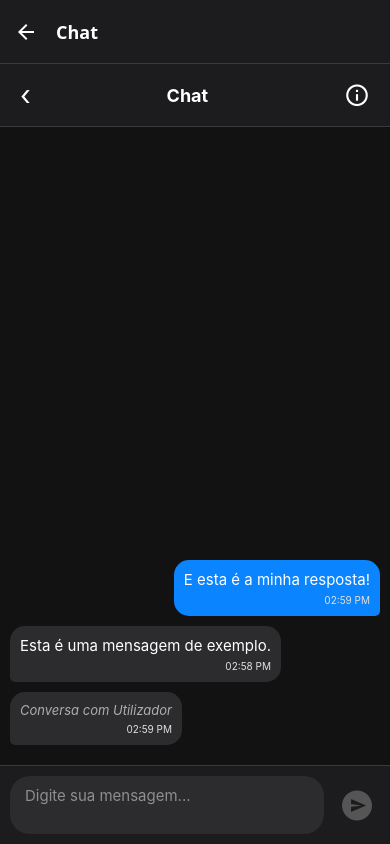
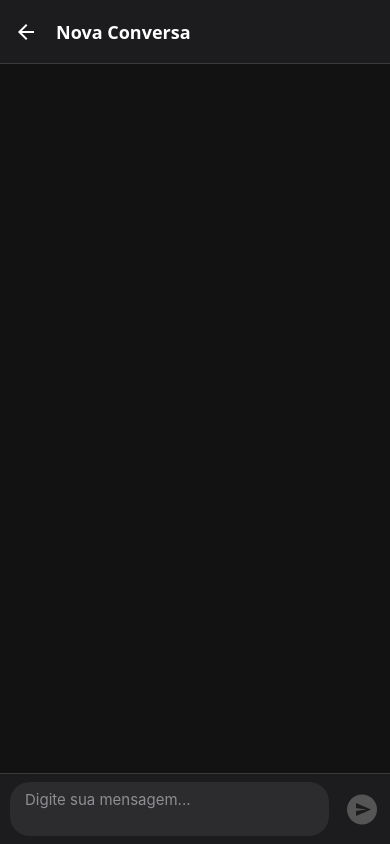
Before and after one commit to Gu1LhermeF5P/comUnidade, a React Native app: screen /Chat in a window 390 px wide. Built offline with nearby package versions, Linux system fonts and the light colour scheme.

Commit message:
style chat screen
arrumando footer da tela do chat

```diff
--- a/src/screens/Auth/OnboardingScreen.js
+++ b/src/screens/Auth/OnboardingScreen.js
@@ -7,7 +7,7 @@ import {
     TouchableOpacity as TouchableOpacityOnboarding,
     Image as ImageOnboarding,
     Alert as AlertOnboarding,
-    StatusBar as StatusBarOnboarding // Adicionado StatusBarOnboarding
+    StatusBar as StatusBarOnboarding
 } from 'react-native';
 import AsyncStorage from '@react-native-async-storage/async-storage';
 import AppLogo from '../../assets/logo_comunidade_icon.png';
@@ -50,7 +50,7 @@ const OnboardingScreen = ({ route, navigation }) => {
             <TextOnboarding style={stylesOnboarding.permissionNote}>Você será solicitado a conceder estas permissões quando necessário dentro do app.</TextOnboarding>
         </ViewOnboarding>
         <TouchableOpacityOnboarding style={stylesOnboarding.button} onPress={handleCompleteAndProceed}>
-          <TextOnboarding style={stylesOnboarding.buttonText}>Percebi, Continuar</TextOnboarding>
+          <TextOnboarding style={stylesOnboarding.buttonText}>Aceito, Continuar</TextOnboarding>
         </TouchableOpacityOnboarding>
       </ViewOnboarding>
     </SafeAreaViewOnboarding>
--- a/src/screens/Chat/ChatListScreen.js
+++ b/src/screens/Chat/ChatListScreen.js
@@ -1,59 +1,96 @@
-import React, { useState, useEffect, useCallback } from 'react'; // Adicionado useState, useEffect, useCallback
+import React, { useEffect, useState, useCallback } from 'react';
 import {
     View,
     Text,
-    StyleSheet,
+    StyleSheet, // Importação padrão
     SafeAreaView,
     FlatList,
     TouchableOpacity,
     StatusBar,
-    // ActivityIndicator, // Não é mais necessário para esta versão simples
-    // Alert
+    Alert,
+    Platform
 } from 'react-native';
 import Icon from 'react-native-vector-icons/MaterialCommunityIcons';
-// import * as P2PService from '../../services/offlineCommunicationService'; // Removida importação do serviço P2P
+import AsyncStorage from '@react-native-async-storage/async-storage';
 
-const MOCK_CHATS = [ // Dados fictícios para a lista de chats
-  { id: '1', name: 'Flavio Santos', lastMessage: 'Olá! Tudo bem?', timestamp: '17:30', unread: true, avatarColor: '#FF6B6B' },
-  { id: '2', name: 'Alvaro D.', lastMessage: 'Sim, e consigo ver os boletins.', timestamp: '16:45', unread: false, avatarColor: '#4ECDC4' },
-  { id: '3', name: 'Grupo da Vizinhança', lastMessage: 'Alguém tem notícias da zona norte?', timestamp: 'Ontem', unread: true, avatarColor: '#FFD166' },
-];
+const CHATS_STORAGE_KEY = '@ComUnidade:chats';
 
-const ChatListItem = ({ item, onPress }) => (
+const ChatListItem = ({ item, onPress, onDeleteChat }) => (
   <TouchableOpacity style={styles.itemContainer} onPress={onPress}>
-    <View style={[styles.avatar, { backgroundColor: item.avatarColor || '#3A3A3C' }]}>
-      <Text style={styles.avatarText}>{(item.name || 'U').substring(0,1).toUpperCase()}</Text>
+    <View style={styles.avatar}>
+      <Icon name="account-group-outline" size={30} color="#FFFFFF" />
     </View>
     <View style={styles.itemTextContainer}>
-      <Text style={styles.itemName}>{item.name || 'Conversa Desconhecida'}</Text>
-      <Text style={styles.itemLastMessage} numberOfLines={1}>{item.lastMessage}</Text>
+      <Text style={styles.itemName}>{item.name || 'Nova Conversa'}</Text>
+      <Text style={styles.itemLastMessage} numberOfLines={1}>
+        {item.lastMessage || 'Toque para iniciar a conversa.'}
+      </Text>
     </View>
-    <View style={styles.itemMetaContainer}>
-      <Text style={styles.itemTimestamp}>{item.timestamp}</Text>
-      {item.unread && <View style={styles.unreadDot} />}
-    </View>
+    <TouchableOpacity onPress={onDeleteChat} style={styles.deleteChatButton}>
+        <Icon name="trash-can-outline" size={24} color="#FF6B6B" />
+    </TouchableOpacity>
   </TouchableOpacity>
 );
 
-const ScreenHeaderChatList = ({ onNewChatPress }) => ( // Alterado para onNewChatPress
-  <View style={styles.headerContainer}>
-    <View style={styles.headerActionPlaceholder} />
-    <Text style={styles.headerTitle}>Mensagens Offline</Text>
-    <TouchableOpacity onPress={onNewChatPress}>
+const ScreenHeaderChatList = ({ onNewChat }) => (
+  <View style={styles.customHeaderContainer}>
+    <View style={styles.headerIconPlaceholder} />
+    <Text style={styles.customHeaderTitle}>Mensagens (Local)</Text>
+    <TouchableOpacity onPress={onNewChat} style={styles.headerActionButton}>
       <Icon name="plus-circle-outline" size={28} color="#0A84FF" />
     </TouchableOpacity>
   </View>
 );
 
 const ChatListScreen = ({ navigation }) => {
-  const [chats, setChats] = useState(MOCK_CHATS); // Usa os dados mock
+  const [chats, setChats] = useState([]);
 
-  // Função para simular a criação de um novo chat ou outra ação
+  const loadChats = useCallback(async () => {
+    try {
+      const storedChats = await AsyncStorage.getItem(CHATS_STORAGE_KEY);
+      if (storedChats !== null) {
+        setChats(JSON.parse(storedChats).sort((a,b) => new Date(b.lastMessageTimestamp || 0) - new Date(a.lastMessageTimestamp || 0)));
+      }
+    } catch (e) {
+      console.error("Erro ao carregar conversas:", e);
+    }
+  }, []);
+
+  useEffect(() => {
+    const unsubscribeFocus = navigation.addListener('focus', () => {
+      loadChats();
+    });
+    loadChats();
+    return unsubscribeFocus;
+  }, [navigation, loadChats]);
+
+  const saveChats = async (updatedChats) => {
+    try {
+      await AsyncStorage.setItem(CHATS_STORAGE_KEY, JSON.stringify(updatedChats));
+    } catch (e) {
+      console.error("Erro ao guardar conversas:", e);
+    }
+  };
+
   const handleNewChat = () => {
-    console.log("Botão de Nova Mensagem/Chat pressionado.");
-    // Aqui você poderia adicionar lógica para criar um novo chat mockado
-    // ou navegar para uma tela de seleção de contactos (se tivesse uma)
-    // Por agora, apenas um log.
+    const newChatId = `chat_${Date.now()}`;
+    navigation.navigate('Chat', { chatId: newChatId, chatName: 'Nova Conversa', isNewChat: true });
+  };
+
+  const handleDeleteChat = (chatIdToDelete) => {
+    Alert.alert(
+        "Excluir Conversa",
+        "Tem a certeza que deseja excluir esta conversa e todas as suas mensagens? Esta ação não pode ser desfeita.",
+        [
+            { text: "Cancelar", style: "cancel"},
+            { text: "Excluir", style: "destructive", onPress: async () => {
+                const updatedChats = chats.filter(chat => chat.id !== chatIdToDelete);
+                setChats(updatedChats);
+                await saveChats(updatedChats);
+                await AsyncStorage.removeItem(`@ComUnidade:messages_${chatIdToDelete}`);
+            }}
+        ]
+    );
   };
 
   const handleChatPress = (chat) => {
@@ -62,21 +99,25 @@ const ChatListScreen = ({ navigation }) => {
 
   return (
     <SafeAreaView style={styles.safeArea}>
-      <StatusBar barStyle="light-content" backgroundColor={'#1C1C1E'} />
-      <ScreenHeaderChatList onNewChatPress={handleNewChat} />
+      <StatusBar barStyle="light-content" backgroundColor={'#121212'} />
+      <ScreenHeaderChatList onNewChat={handleNewChat} />
       <FlatList
         data={chats}
         renderItem={({ item }) => (
-          <ChatListItem item={item} onPress={() => handleChatPress(item)} />
+          <ChatListItem
+            item={item}
+            onPress={() => handleChatPress(item)}
+            onDeleteChat={() => handleDeleteChat(item.id)}
+          />
         )}
         keyExtractor={(item) => item.id}
         contentContainerStyle={styles.listContentContainer}
         ItemSeparatorComponent={() => <View style={styles.separator} />}
         ListEmptyComponent={
             <View style={styles.emptyContainer}>
-                <Icon name="message-off-outline" size={60} color="#555"/>
+                <Icon name="message-text-off-outline" size={60} color="#555"/>
                 <Text style={styles.emptyListText}>
-                    Nenhuma conversa iniciada.
+                    Nenhuma conversa iniciada.{'\n'}Toque em (+) para criar uma nova.
                 </Text>
             </View>
         }
@@ -85,11 +126,30 @@ const ChatListScreen = ({ navigation }) => {
   );
 };
 
-const styles = StyleSheet.create({
-  safeArea: { flex: 1, backgroundColor: '#1C1C1E' },
-  headerContainer: { flexDirection: 'row', alignItems: 'center', justifyContent: 'space-between', paddingHorizontal: 16, paddingVertical: 12, borderBottomWidth: 1, borderBottomColor: '#3A3A3C', backgroundColor: '#1C1C1E' },
-  headerTitle: { fontSize: 20, fontWeight: 'bold', color: '#FFFFFF' },
-  headerActionPlaceholder: { width: 28 },
+const styles = StyleSheet.create({ // Usando StyleSheet.create padrão
+  safeArea: { flex: 1, backgroundColor: '#121212' },
+  customHeaderContainer: {
+    flexDirection: 'row',
+    justifyContent: 'space-between',
+    alignItems: 'center',
+    paddingTop: Platform.OS === 'android' ? StatusBar.currentHeight : 20,
+    paddingBottom: 15,
+    paddingHorizontal: 15,
+    backgroundColor: '#1C1C1E',
+    borderBottomWidth: 1,
+    borderBottomColor: '#3A3A3C',
+  },
+  customHeaderTitle: {
+    fontSize: 20,
+    fontWeight: 'bold',
+    color: '#FFFFFF',
+  },
+  headerIconPlaceholder: {
+    width: 28,
+  },
+  headerActionButton: {
+    padding: 5,
+  },
   listContentContainer: { paddingHorizontal: 0, paddingTop: 10, flexGrow:1 },
   itemContainer: { flexDirection: 'row', alignItems: 'center', backgroundColor: '#1C1C1E', paddingVertical: 12, paddingHorizontal:16},
   avatar: { width: 48, height: 48, borderRadius: 24, justifyContent: 'center', alignItems: 'center', marginRight: 15, backgroundColor: '#3A3A3C' },
@@ -97,9 +157,7 @@ const styles = StyleSheet.create({
   itemTextContainer: { flex: 1 },
   itemName: { fontSize: 16, fontWeight: 'bold', color: '#FFFFFF' },
   itemLastMessage: { fontSize: 14, color: '#AEAEB2', marginTop: 2 },
-  itemMetaContainer: { alignItems: 'flex-end' },
-  itemTimestamp: { fontSize: 12, color: '#8E8E93' },
-  unreadDot: { width: 10, height: 10, borderRadius: 5, backgroundColor: '#0A84FF', marginTop: 5 },
+  deleteChatButton: { padding: 8 },
   separator: { height: 1, backgroundColor: '#2C2C2E', },
   emptyContainer: { flex:1, justifyContent:'center', alignItems:'center', paddingHorizontal: 20},
   emptyListText: { textAlign:'center', marginTop: 20, fontSize:16, color:'#AEAEB2', lineHeight:24},
--- a/src/screens/Chat/ChatScreen.js
+++ b/src/screens/Chat/ChatScreen.js
@@ -1,139 +1,211 @@
-import React, { useState as useStateChat, useCallback as useCallbackChat, useEffect as useEffectChatScreen } from 'react';
+import React, { useState, useCallback, useEffect } from 'react';
 import {
-    View as ViewChat,
-    Text as TextChat,
-    StyleSheet as StyleSheetChat,
-    SafeAreaView as SafeAreaViewChat,
-    TextInput as TextInputChat,
-    FlatList as FlatListMessages,
-    TouchableOpacity as TouchableOpacityChat,
-    StatusBar as StatusBarChat,
+    View,
+    Text,
+    StyleSheet,
+    SafeAreaView,
+    TextInput,
+    FlatList,
+    TouchableOpacity,
+    StatusBar,
     KeyboardAvoidingView,
     Platform,
-    // Alert as AlertChat // Não é mais necessário para esta versão simples
+    Alert
 } from 'react-native';
-import IconChat from 'react-native-vector-icons/MaterialCommunityIcons';
-// import * as P2PService from '../../services/offlineCommunicationService'; // Removida importação do serviço P2P
+import Icon from 'react-native-vector-icons/MaterialCommunityIcons';
+import AsyncStorage from '@react-native-async-storage/async-storage';
+import { useHeaderHeight } from '@react-navigation/elements'; // Para obter a altura do header da Stack
 
 const ChatScreen = ({ route, navigation }) => {
-  const { chatId, chatName } = route.params || {};
+  const { chatId, chatName: initialChatName, isNewChat } = route.params || {};
 
-  // Mensagens mockadas para este chat específico
-  const [messages, setMessages] = useStateChat([
-    { id: '1', text: `Conversa com ${chatName || 'Utilizador'}`, sender: 'system', timestamp: new Date().toISOString() },
-    { id: '2', text: 'Esta é uma mensagem de exemplo.', sender: 'other', timestamp: new Date(Date.now() - 60000).toISOString() }, // sender 'other'
-    { id: '3', text: 'E esta é a minha resposta!', sender: 'me', timestamp: new Date().toISOString() }, // sender 'me'
-  ]);
-  const [inputText, setInputText] = useStateChat('');
+  const [messages, setMessages] = useState([]);
+  const [inputText, setInputText] = useState('');
+  const [currentChatName, setCurrentChatName] = useState(initialChatName || 'Nova Conversa');
+  const MESSAGES_KEY = `@ComUnidade:messages_${chatId}`;
+  const CHATS_KEY_FOR_LIST = '@ComUnidade:chats';
+  const headerHeight = useHeaderHeight(); // Obtém a altura do header da Stack Navigator
 
-  // Não há mais subscrição a mensagens P2P
-  useEffectChatScreen(() => {
-    console.log(`A iniciar chat com ${chatName} (ID: ${chatId})`);
-    // Lógica de limpeza (se houver alguma) pode ir aqui no retorno
-    return () => {
-      console.log(`A fechar chat com ${chatName}`);
-    };
-  }, [chatId, chatName]);
+  const loadMessages = useCallback(async () => {
+    if (!chatId) return;
+    try {
+      const storedMessages = await AsyncStorage.getItem(MESSAGES_KEY);
+      if (storedMessages !== null) {
+        setMessages(JSON.parse(storedMessages));
+      } else if (isNewChat) {
+        const systemMessage = {
+            id: String(Date.now()), text: `Conversa iniciada com ${currentChatName}.`,
+            sender: 'system', timestamp: new Date().toISOString(),
+        };
+        setMessages([systemMessage]);
+      }
+    } catch (e) { console.error("Erro ao carregar mensagens:", e); }
+  }, [chatId, MESSAGES_KEY, isNewChat, currentChatName]);
 
-  const onSend = useCallbackChat(() => {
-    if (inputText.trim().length > 0) {
-      const myUniqueDeviceId = 'me'; // Simplesmente 'me' para o remetente local
+  useEffect(() => {
+    loadMessages();
+    // O título do header agora é definido no App.js nas options da Stack.Screen
+    // Mas podemos atualizar o `currentChatName` se ele mudar após o prompt
+    if (initialChatName !== currentChatName) {
+        navigation.setOptions({ title: currentChatName });
+    }
+  }, [loadMessages, navigation, currentChatName, initialChatName]);
 
+  const saveMessagesToStorage = async (updatedMessages) => {
+    if (!chatId) return;
+    try {
+      await AsyncStorage.setItem(MESSAGES_KEY, JSON.stringify(updatedMessages));
+    } catch (e) { console.error("Erro ao guardar mensagens:", e); }
+  };
+
+  const updateChatListSummary = async (lastMessageText) => {
+    try {
+        const storedChats = await AsyncStorage.getItem(CHATS_KEY_FOR_LIST);
+        let chatsArray = storedChats ? JSON.parse(storedChats) : [];
+        const chatIndex = chatsArray.findIndex(c => c.id === chatId);
+
+        const chatSummary = {
+            id: chatId, name: currentChatName,
+            lastMessage: lastMessageText, lastMessageTimestamp: new Date().toISOString(),
+        };
+
+        if (chatIndex > -1) {
+            chatsArray[chatIndex] = chatSummary;
+        } else {
+            chatsArray.unshift(chatSummary);
+        }
+        chatsArray.sort((a,b) => new Date(b.lastMessageTimestamp) - new Date(a.lastMessageTimestamp));
+
+        await AsyncStorage.setItem(CHATS_KEY_FOR_LIST, JSON.stringify(chatsArray));
+    } catch (e) { console.error("Erro ao atualizar lista de chats:", e); }
+  };
+
+  const onSend = useCallback(async () => {
+    if (inputText.trim().length > 0 && chatId) {
+      const myUniqueDeviceId = 'me';
       const newMessage = {
-        id: String(Date.now()),
-        text: inputText,
-        sender: myUniqueDeviceId,
-        timestamp: new Date().toISOString(),
+        id: String(Date.now()), text: inputText,
+        sender: myUniqueDeviceId, timestamp: new Date().toISOString(),
       };
 
-      setMessages(prevMessages => [newMessage, ...prevMessages]); // Adiciona no início para ordem decrescente
+      const updatedMessages = [newMessage, ...messages];
+      setMessages(updatedMessages);
+      await saveMessagesToStorage(updatedMessages);
+
+      if (isNewChat && currentChatName === 'Nova Conversa') {
+        Alert.prompt(
+          "Nome da Conversa", "Dê um nome para esta nova conversa:",
+          [{ text: "Cancelar", style: "cancel" },
+           { text: "Guardar", onPress: async (name) => {
+                const finalName = name || `Conversa`;
+                setCurrentChatName(finalName);
+                await updateChatListSummary(inputText);
+                navigation.setParams({ chatName: finalName, isNewChat: false });
+              }
+           }], 'plain-text', currentChatName !== 'Nova Conversa' ? currentChatName : ''
+        );
+      } else {
+        await updateChatListSummary(inputText);
+      }
       setInputText('');
-
-      console.log("Mensagem adicionada localmente:", newMessage);
-      // Não há chamada a P2PService.sendMessage
     }
-  }, [inputText, messages]); // Removido chatId e isConnected das dependências
+  }, [inputText, messages, chatId, saveMessagesToStorage, isNewChat, currentChatName, navigation, updateChatListSummary]);
 
   const renderMessageItem = ({ item }) => (
-    <ViewChat style={[stylesChat.messageBubble, item.sender === 'me' ? stylesChat.userMessage : stylesChat.otherMessage]}>
-      {item.sender === 'system' ? (
-         <TextChat style={stylesChat.systemMessageText}>{item.text}</TextChat>
-      ) : (
-        <TextChat style={stylesChat.messageText}>{item.text}</TextChat>
+    <View style={[styles.messageBubble,
+        item.sender === 'me' ? styles.userMessage :
+        item.sender === 'system' ? styles.systemMessage : styles.otherMessage
+    ]}>
+      <Text style={item.sender === 'system' ? styles.systemMessageText : styles.messageText}>
+        {item.text}
+      </Text>
+      {item.sender !== 'system' && (
+        <Text style={styles.messageTimestamp}>
+            {new Date(item.timestamp).toLocaleTimeString([], { hour: '2-digit', minute: '2-digit' })}
+        </Text>
       )}
-      <TextChat style={stylesChat.messageTimestamp}>{new Date(item.timestamp).toLocaleTimeString([], { hour: '2-digit', minute: '2-digit' })}</TextChat>
-    </ViewChat>
+    </View>
   );
 
-  const ScreenHeaderChat = () => (
-    <ViewChat style={stylesChat.headerContainer}>
-      <TouchableOpacityChat onPress={() => navigation.goBack()} style={stylesChat.backButton}>
-         <TextChat style={stylesChat.backButtonText}>‹</TextChat>
-      </TouchableOpacityChat>
-      <ViewChat style={stylesChat.headerTitleContainer}>
-        <TextChat style={stylesChat.headerTitle} numberOfLines={1}>{chatName || 'Chat'}</TextChat>
-        {/* Removido indicador de conexão, pois é apenas front-end */}
-      </ViewChat>
-      <TouchableOpacityChat onPress={() => console.log("Info do chat")} style={stylesChat.actionButton}>
-        <IconChat name="information-outline" size={26} color="#FFFFFF" />
-      </TouchableOpacityChat>
-    </ViewChat>
-  );
+  // O ScreenHeaderChat foi removido daqui, pois o header agora é gerido pelo StackNavigator no App.js
 
   return (
-    <SafeAreaViewChat style={stylesChat.safeArea}>
-      <StatusBarChat barStyle="light-content" backgroundColor={'#1C1C1E'} />
-      <ScreenHeaderChat />
+    <SafeAreaView style={styles.safeArea}>
+      {/* A StatusBar hidden={true} está no App.js, então não precisamos de outra aqui */}
+      {/* O header da StackNavigator é usado, então não precisamos do ScreenHeaderChat aqui */}
       <KeyboardAvoidingView
-        behavior={Platform.OS === "ios" ? "padding" : undefined}
-        style={{ flex: 1 }}
-        keyboardVerticalOffset={Platform.OS === "ios" ? 60 : 0}
+        behavior={Platform.OS === "ios" ? "padding" : undefined} // 'height' pode ser problemático no Android com headers
+        style={styles.keyboardAvoidingContainer}
+        keyboardVerticalOffset={headerHeight + (Platform.OS === 'android' ? StatusBar.currentHeight || 0 : 0) } // Ajuste com altura do header e status bar no Android
       >
-        <FlatListMessages
+        <FlatList
             data={messages}
             renderItem={renderMessageItem}
             keyExtractor={(item) => item.id}
-            style={stylesChat.messagesList}
+            style={styles.messagesList}
             inverted
-            contentContainerStyle={{paddingVertical:10}}
+            contentContainerStyle={styles.messagesListContent}
         />
-        <ViewChat style={stylesChat.inputContainer}>
-            <TextInputChat
-            style={stylesChat.textInput}
+        <View style={styles.inputContainer}>
+            <TextInput
+            style={styles.textInput}
             placeholder={"Digite sua mensagem..."}
             placeholderTextColor="#8E8E93"
             value={inputText}
             onChangeText={setInputText}
             multiline
             />
-            <TouchableOpacityChat style={stylesChat.sendButton} onPress={onSend} disabled={!inputText.trim()}>
-            <IconChat name="send-circle" size={36} color={!inputText.trim() ? "#555" : "#0A84FF"} />
-            </TouchableOpacityChat>
-        </ViewChat>
+            <TouchableOpacity style={styles.sendButton} onPress={onSend} disabled={!inputText.trim()}>
+            <Icon name="send-circle" size={36} color={!inputText.trim() ? "#555" : "#0A84FF"} />
+            </TouchableOpacity>
+        </View>
       </KeyboardAvoidingView>
-    </SafeAreaViewChat>
+    </SafeAreaView>
   );
 };
 
-const stylesChat = StyleSheetChat.create({
+const styles = StyleSheet.create({
   safeArea: { flex: 1, backgroundColor: '#121212' },
-  headerContainer: { flexDirection: 'row', alignItems: 'center', justifyContent: 'space-between', paddingVertical: 12, paddingHorizontal: 10, borderBottomWidth: 1, borderBottomColor: '#3A3A3C', backgroundColor: '#1C1C1E' },
-  backButton: { paddingHorizontal:10, paddingVertical:5 },
-  backButtonText: { color: '#FFFFFF', fontSize: 28, lineHeight: 28 },
-  headerTitleContainer: { flex:1, flexDirection:'row', justifyContent:'center', alignItems:'center', marginHorizontal:5 },
-  headerTitle: { fontSize: 18, fontWeight: 'bold', color: '#FFFFFF' },
-  // connectionDot: { width:8, height:8, borderRadius:4, marginLeft:8}, // Removido
-  actionButton: { paddingHorizontal:10, paddingVertical:5 },
-  messagesList: { flex: 1, paddingHorizontal: 10 },
+  keyboardAvoidingContainer: { // Novo container para o KeyboardAvoidingView
+    flex: 1,
+  },
+  // headerContainer: { ... }, // Removido, pois o header é da Stack
+  messagesList: {
+    flex: 1,
+    paddingHorizontal: 10,
+  },
+  messagesListContent: { // Adicionado para padding na lista invertida
+    paddingTop: 10, // Espaço no topo da lista (que é o fundo visualmente)
+    paddingBottom:10, // Espaço no fundo da lista (que é o topo visualmente)
+  },
   messageBubble: { maxWidth: '80%', padding: 10, borderRadius: 15, marginBottom: 10 },
   userMessage: { backgroundColor: '#0A84FF', alignSelf: 'flex-end', borderBottomRightRadius: 5 },
   otherMessage: { backgroundColor: '#2C2C2E', alignSelf: 'flex-start', borderBottomLeftRadius: 5 },
+  systemMessage: { backgroundColor: 'transparent', alignSelf: 'center', paddingVertical: 5},
   systemMessageText: { color: '#AEAEB2', fontStyle:'italic', fontSize:13, textAlign:'center'},
   messageText: { color: '#FFFFFF', fontSize: 15 },
   messageTimestamp: { color: '#E0E0E0', fontSize: 10, alignSelf: 'flex-end', marginTop: 5 },
-  inputContainer: { flexDirection: 'row', alignItems: 'center', padding: 10, borderTopWidth: 1, borderTopColor: '#3A3A3C', backgroundColor: '#1C1C1E' },
-  textInput: { flex: 1, backgroundColor: '#2C2C2E', color: '#FFFFFF', borderRadius: 20, paddingHorizontal: 15, paddingVertical: 10, marginRight: 10, fontSize:15, maxHeight:100 },
-  sendButton: { padding: 5 },
+  inputContainer: {
+    flexDirection: 'row',
+    alignItems: 'center',
+    paddingHorizontal: 10,
+    paddingVertical: 8, // Ajustado padding
+    borderTopWidth: 1,
+    borderTopColor: '#3A3A3C',
+    backgroundColor: '#1C1C1E'
+  },
+  textInput: {
+    flex: 1,
+    backgroundColor: '#2C2C2E',
+    color: '#FFFFFF',
+    borderRadius: 20,
+    paddingHorizontal: 15,
+    paddingVertical: Platform.OS === 'ios' ? 10 : 8, // Ajuste de padding para diferentes plataformas
+    marginRight: 10,
+    fontSize:15,
+    maxHeight:100
+  },
+  sendButton: { paddingLeft: 5 }, // Ajustado padding do botão de enviar
 });
 
 export default ChatScreen;
```
